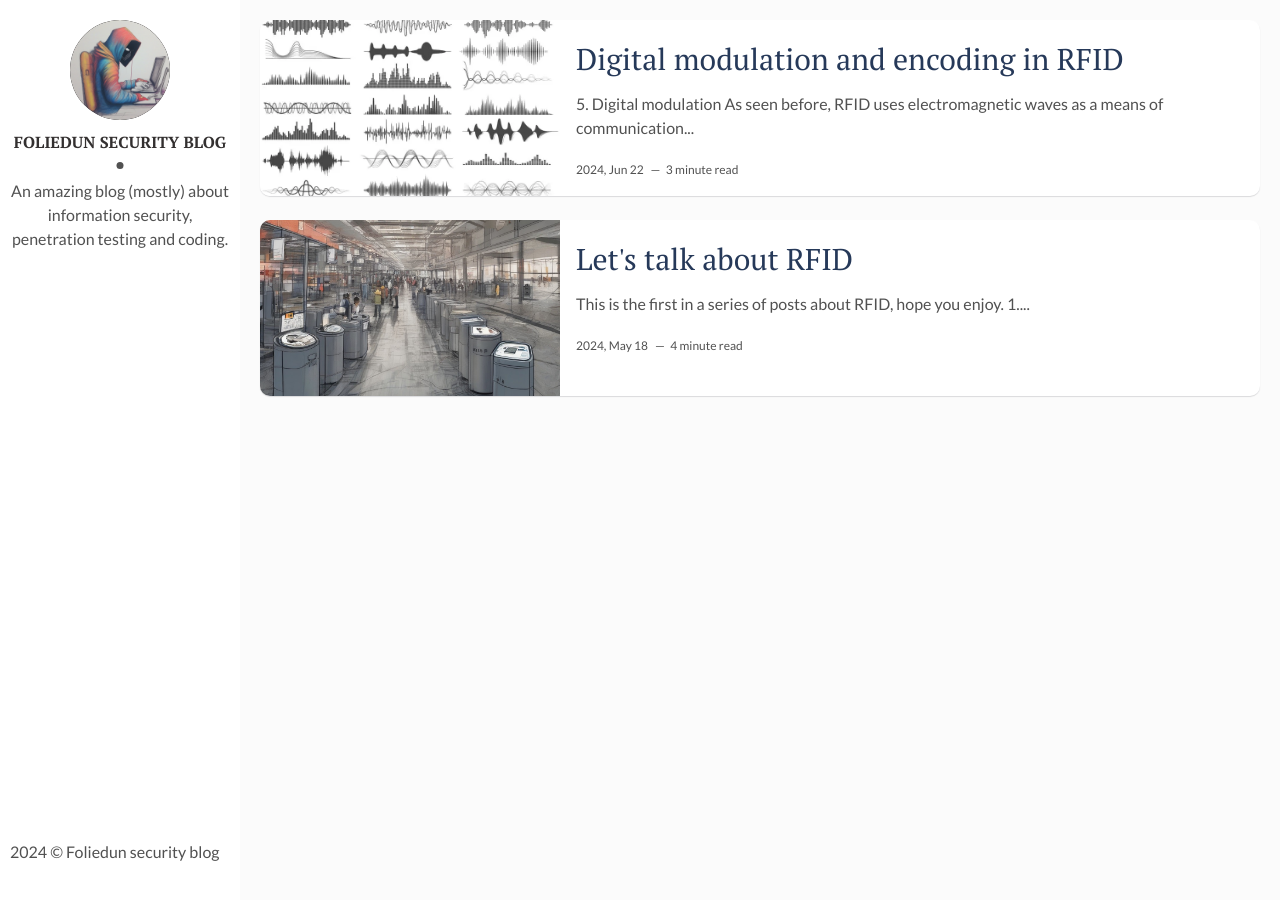
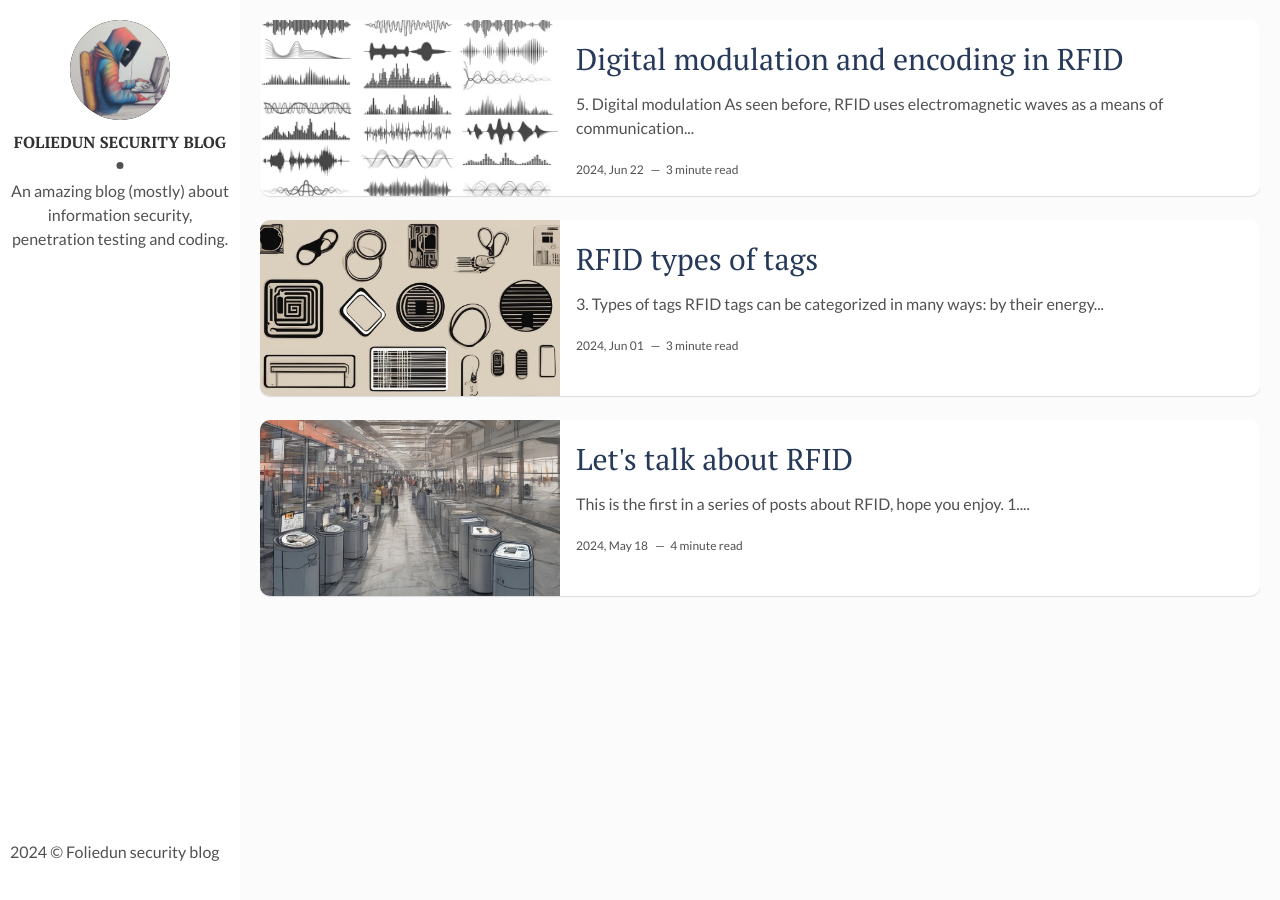
Before and after one commit to foliedun/foliedun.github.io, a Jekyll site: the page built from index.html, in a window 1280 px wide. Built offline with Jekyll 4.4.1, drawn with Linux system fonts in a browser that asks for light colours; the list of posts is cut into pages by our own code.

Commit message:
Update and rename 2024-05-25-rfid-part2.markdown to 2024-06-01-rfid-part2.markdown

```diff
--- a/WIP/2024-05-25-rfid-part2.markdown
+++ b/_posts/2024-06-01-rfid-part2.markdown
@@ -1,7 +1,7 @@
 ---
 layout: post
 title: RFID types of tags
-date: 2024-05-25 12:00:00 +0000
+date: 2024-06-01 12:00:00 +0000
 description: # RFID types of tags
 img: rfid_part2/cover.jpg
 fig-caption: # Add figcaption (optional)
```
